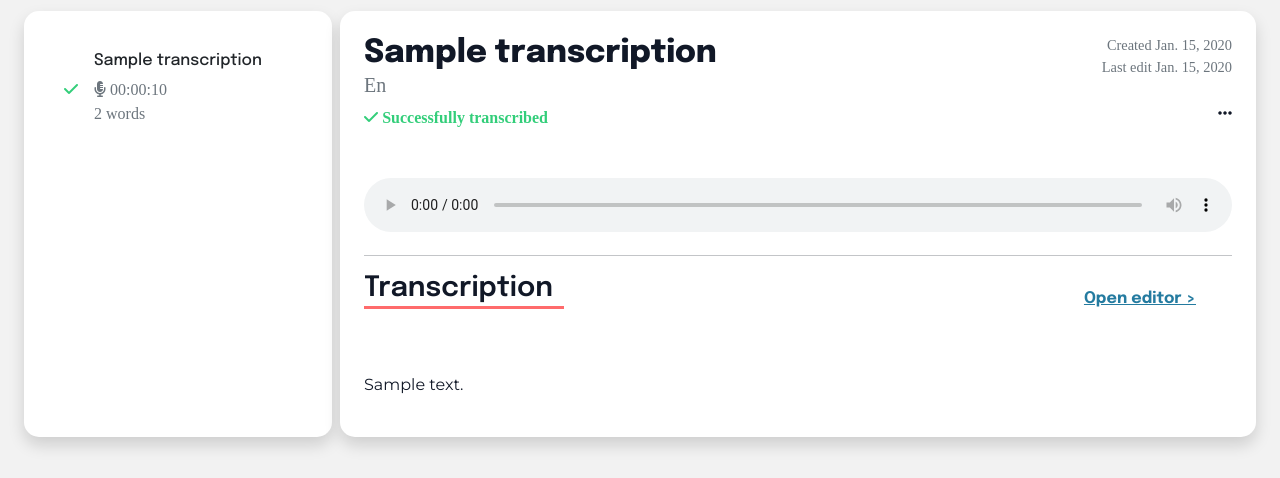
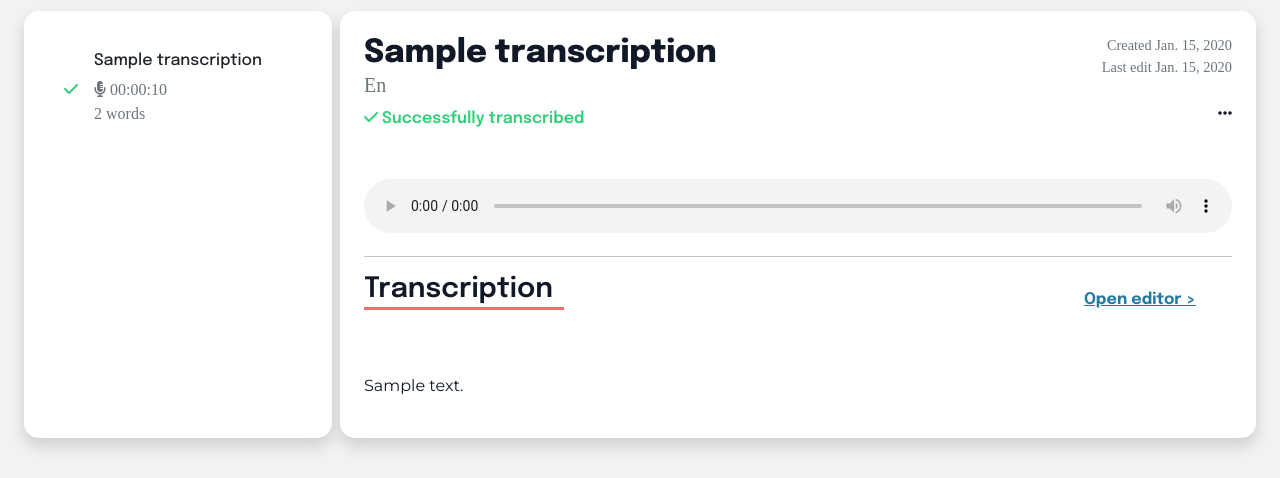
Before and after one commit to mattiolato98/ghost, a Django app: page /transcribe/list/1 in a window 1280 px wide. Shown: the part 179-657 px from the top of the page. Run offline with Django 4.2, Linux system fonts and the light colour scheme; a user stored in the database is signed in; tables that the repository leaves empty hold one stand-in row (values such as "Sample post"); parts of the project's set-up code (start-up, migrations or seed data) failed here and were passed over; some libraries are stand-ins or nearby versions; some web fonts are replaced.

Commit message:
transcribe, templates, transcription_detail: redesigned fonts

```diff
--- a/django-app/transcribe/templates/transcribe/transcription_detail.html
+++ b/django-app/transcribe/templates/transcribe/transcription_detail.html
@@ -24,15 +24,15 @@
             </div>
             <h2 class="logo-font font-8 mb-0">{{ transcription_object.name }}</h2>
             <h5 class="subtitle-font text-muted">{{ transcription_object.get_language_display|title }}</h5>
-            <div>
+            <div class="logo-font">
                 {% if transcription_object.transcribed %}
                     <i class="fa-solid fa-check site-green-text mt-1"></i>
-                    <span class="site-green-text font-6 subtitle-font">
+                    <span class="site-green-text font-6">
                         {% translate "Successfully transcribed" %}
                     </span>
                 {% else %}
                     <div class="spinner-border spinner-border-sm site-blue-text mt-1" role="status"></div>
-                    <span class="site-blue-text font-6 subtitle-font">
+                    <span class="site-blue-text font-6">
                         {% translate "Processing audio" %}
                     </span>
                 {% endif %}
@@ -69,7 +69,7 @@
                     Your browser does not support the audio element.
                 </audio>
             {% else %}
-                <p>
+                <p class="logo-font">
                     <i class="fa-solid fa-headphones"></i>
                     {% blocktranslate %}
                         We are <span class="font-6">converting</span> the audio.
@@ -104,7 +104,7 @@
     {% else %}
         <div class="row mt-4">
             <div class="col">
-                <p class="mt-5 font-6 mb-0">{% translate 'Transcription will be available soon.' %}</p>
+                <p class="mt-5 font-6 mb-0 logo-font">{% translate 'Transcription will be available soon.' %}</p>
                 <hr id="processing-transcription-hr" class="site-red-text mt-0">
             </div>
         </div>
```
